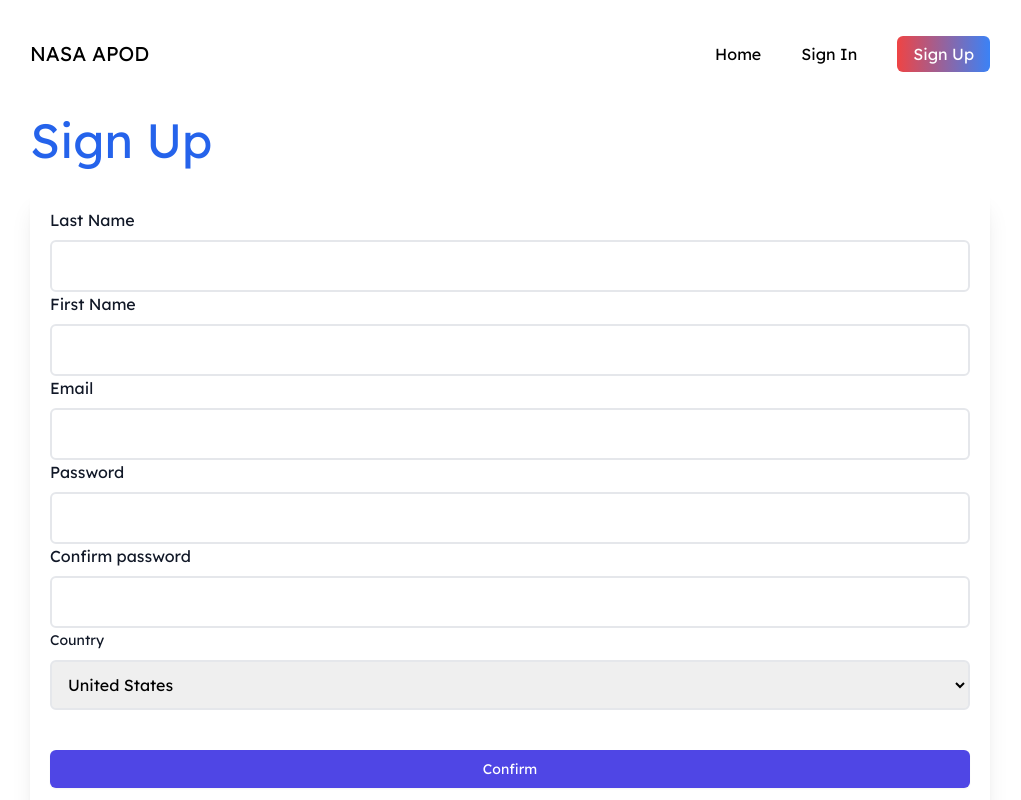
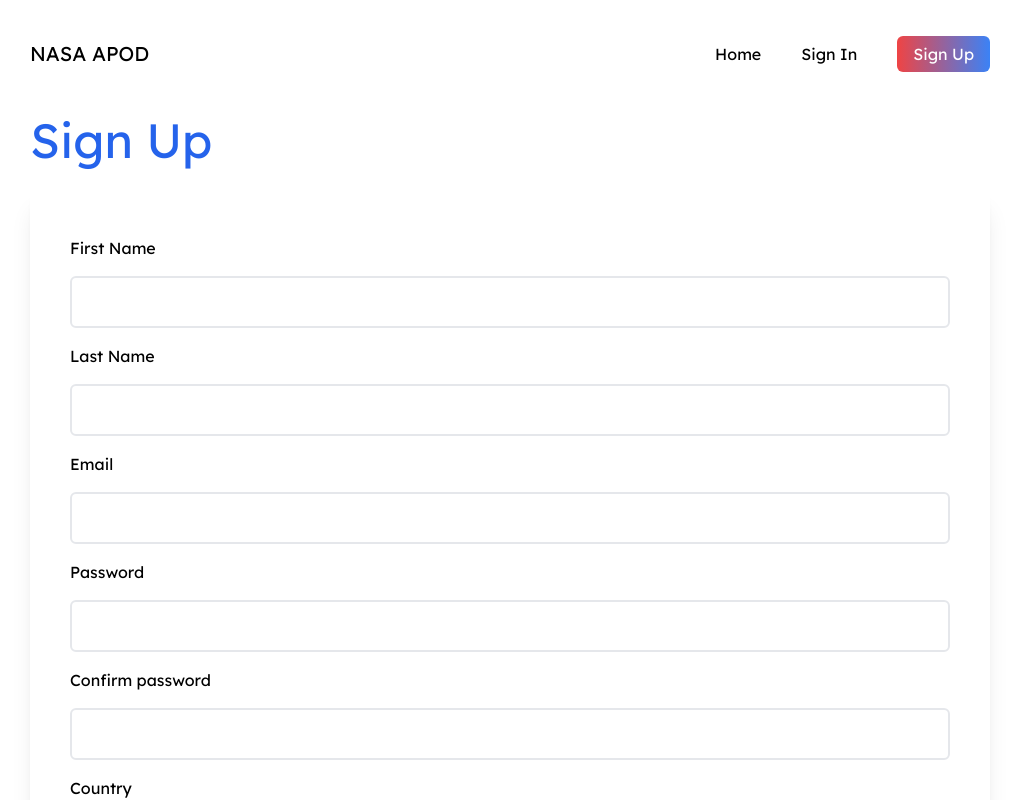
Before and after one commit to eppeque/APOD, a SvelteKit app: page /sign-up in a window 1280 px wide. Shown: the top 800 px of the page, without its empty margins (130-1151 px from the left). Built offline with nearby package versions, Linux system fonts and the light colour scheme.

Commit message:
Simplified sign up form

```diff
--- a/src/components/Input.svelte
+++ b/src/components/Input.svelte
@@ -1,10 +1,13 @@
 <script lang="ts">
-    export let text: string;
-    export let type: string;
-    export let id: string;
-  </script>
+  export let id: string;
+  export let type: string;
+  export let title: string;
+</script>
 
-<label for="{text}" class="block text-base font-medium leading-6 text-gray-900">{text}</label>
-<div class="mt-2">
-    <input type="{type}" name="{id}" id="{id}" autocomplete="given-name" class="w-full p-3 outline-none border-2 border-gray-200 rounded-md focus:border-blue-500">
-</div>
+<label for={id} class="py-2">{title}</label>
+<input
+  {type}
+  name={id}
+  {id}
+  class="p-3 my-2 outline-none border-2 border-gray-200 rounded-md focus:border-blue-500"
+/>
--- /dev/null
+++ b/src/lib/auth.ts
@@ -0,0 +1,36 @@
+export interface User {
+  firstName: string;
+  lastName: string;
+  email: string;
+  country: string;
+}
+
+const re =
+  /(?:[a-z0-9!#$%&'*+/=?^_`{|}~-]+(?:\.[a-z0-9!#$%&'*+/=?^_`{|}~-]+)*|"(?:[\x01-\x08\x0b\x0c\x0e-\x1f\x21\x23-\x5b\x5d-\x7f]|\\[\x01-\x09\x0b\x0c\x0e-\x7f])*")@(?:(?:[a-z0-9](?:[a-z0-9-]*[a-z0-9])?\.)+[a-z0-9](?:[a-z0-9-]*[a-z0-9])?|\[(?:(?:25[0-5]|2[0-4][0-9]|[01]?[0-9][0-9]?)\.){3}(?:25[0-5]|2[0-4][0-9]|[01]?[0-9][0-9]?|[a-z0-9-]*[a-z0-9]:(?:[\x01-\x08\x0b\x0c\x0e-\x1f\x21-\x5a\x53-\x7f]|\\[\x01-\x09\x0b\x0c\x0e-\x7f])+)\])/;
+
+export async function signUp(
+  user: User,
+  password: string,
+  passwordConfirm: string
+) {
+  if (
+    user.firstName.trim() === "" ||
+    user.lastName.trim() === "" ||
+    user.email.trim() === "" ||
+    user.country.trim() === "" ||
+    password.trim() === "" ||
+    passwordConfirm.trim() === ""
+  ) {
+    throw new Error("Please fill all required fields");
+  }
+
+  if (!re.test(user.email)) {
+    throw new Error("The format of the email address is not valid");
+  }
+
+  if (password !== passwordConfirm) {
+    throw new Error("The password is different than its confirmation");
+  }
+
+  // Register user with the API...
+}
--- a/src/routes/sign-up/+page.svelte
+++ b/src/routes/sign-up/+page.svelte
@@ -1,59 +1,64 @@
 <script lang="ts">
+  import { signUp } from "$lib/auth";
+  import Button from "../../components/Button.svelte";
   import Input from "../../components/Input.svelte";
   import Title from "../../components/Title.svelte";
 
-  let fails: { message: string }[] = [];
+  let errorMessage = "";
 
-  const handleSumbit = e => {
+  async function handleSumbit(e: SubmitEvent) {
+    const data = new FormData(e.target as HTMLFormElement);
+    const entries = Object.fromEntries(data.entries());
 
-    fails = [];
+    const firstName = entries.firstName as string;
+    const lastName = entries.lastName as string;
+    const email = entries.email as string;
+    const password = entries.password as string;
+    const passwordConfirm = entries.passwordConfirm as string;
+    const country = entries.country as string;
 
-    const data = new FormData(e.target);
-    const value = Object.fromEntries(data.entries());
+    errorMessage = "";
 
-    value.password === value.confirmpassword
-      ? console.log("ok")
-      : fails.push({ message: "Passwords do not match" } as { message: string });
-
-    typeof value.email === 'string' && value.email.includes("@")
-      ? console.log("ok")
-      : fails.push({ message: "Email is not valid" } as { message: string });
-
-    fails = fails;
-    console.log(value);
+    try {
+      await signUp(
+        { firstName, lastName, email, country },
+        password,
+        passwordConfirm
+      );
+    } catch (e: any) {
+      errorMessage = e.message;
+    }
   }
 </script>
 
 <svelte:head>
-  <title>Créer un compte - NASA APOD</title>
+  <title>Sign Up - NASA APOD</title>
 </svelte:head>
 
 <Title text="Sign Up" />
-
-{#if fails.length > 0}
-  {#each fails as fail}
-    <p class="text-red-500">{fail.message}</p>
-  {/each}
+{#if errorMessage !== ""}
+  <p class="text-red-600 py-2">{errorMessage}</p>
 {/if}
-
-    <form class="p-5 shadow-xl rounded-lg flex flex-col my-4" action="#" method="POST" on:submit|preventDefault={handleSumbit}>
-      <Input text="Last Name" type="text" id="lastname" />
-      <Input text="First Name" type="text" id="firstname" />
-      <Input text="Email" type="text" id="email" />
-      <Input text="Password" type="password" id="password" />
-      <Input text="Confirm password" type="password" id="confirmpassword" />
-      <label for="country" class="block text-sm font-medium leading-6 text-gray-900">Country</label>
-          <div class="mt-2">
-            <select id="country" name="country" autocomplete="country-name" class="w-full p-3 outline-none border-2 border-gray-200 rounded-md focus:border-blue-500">
-              <option>United States</option>
-              <option>Canada</option>
-              <option>Mexico</option>
-            </select>
-          </div>
-      <div>
-        <div class="h-10"></div>
-        <button type="submit" class="w-full flex justify-center py-2 px-4 border border-transparent rounded-md shadow-sm text-sm font-medium text-white bg-indigo-600 hover:bg-indigo-500 focus:outline-none focus:border-indigo-700 focus:shadow-outline-indigo active:bg-indigo-700 transition duration-150 ease-in-out">
-          Confirm
-        </button>
-      </div>
-    </form>
+<form
+  class="p-10 shadow-xl rounded-lg flex flex-col my-4"
+  on:submit|preventDefault={handleSumbit}
+>
+  <Input title="First Name" type="text" id="firstName" />
+  <Input title="Last Name" type="text" id="lastName" />
+  <Input title="Email" type="email" id="email" />
+  <Input title="Password" type="password" id="password" />
+  <Input title="Confirm password" type="password" id="passwordConfirm" />
+  <label for="country" class="py-2">Country</label>
+  <select
+    id="country"
+    name="country"
+    autocomplete="country-name"
+    class="p-3 my-2 outline-none border-2 border-gray-200 rounded-md focus:border-blue-500"
+  >
+    <option>United States</option>
+    <option>Canada</option>
+    <option>Mexico</option>
+  </select>
+  <div class="h-10" />
+  <Button text="Create account" />
+</form>
```
